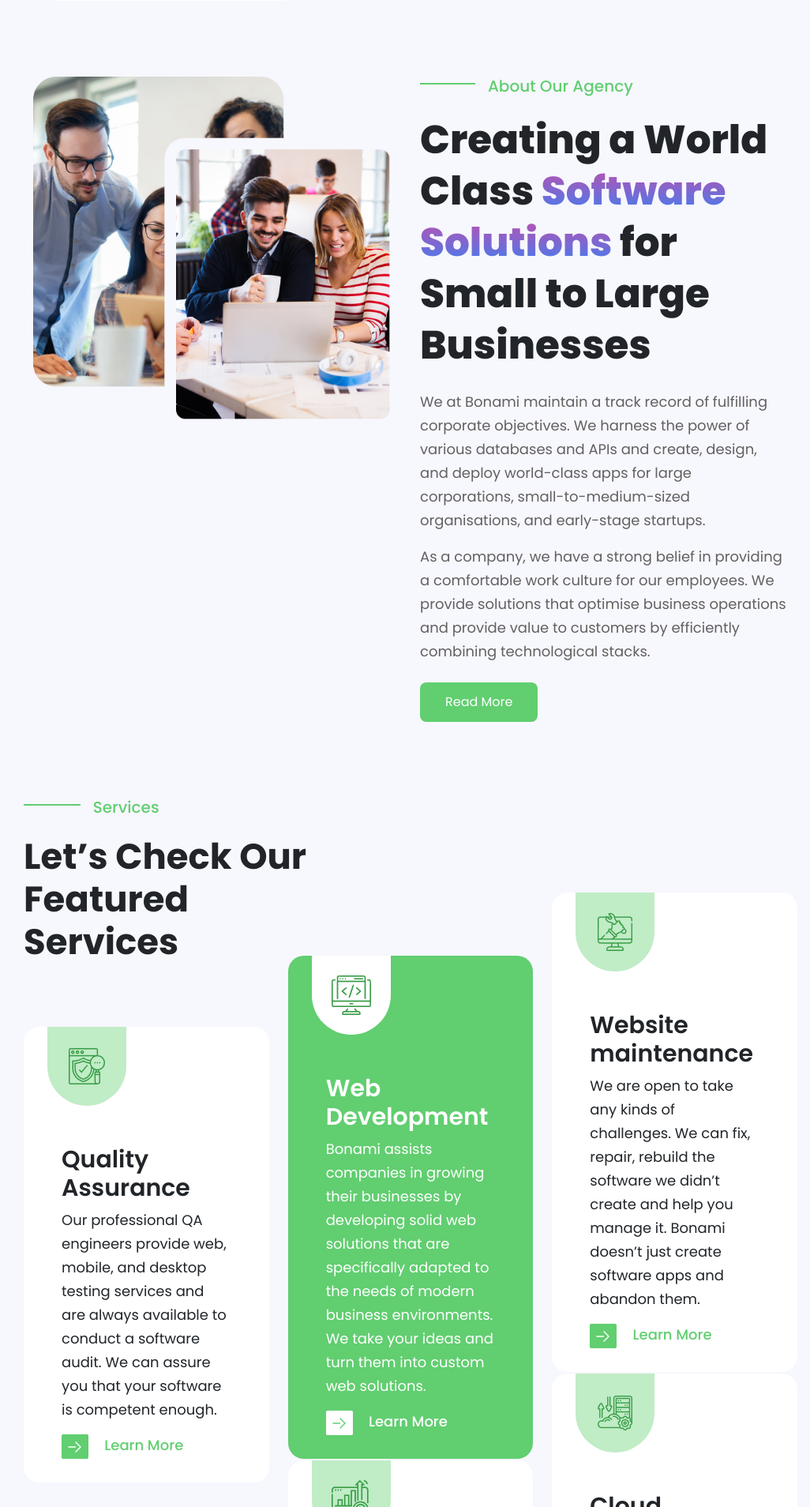
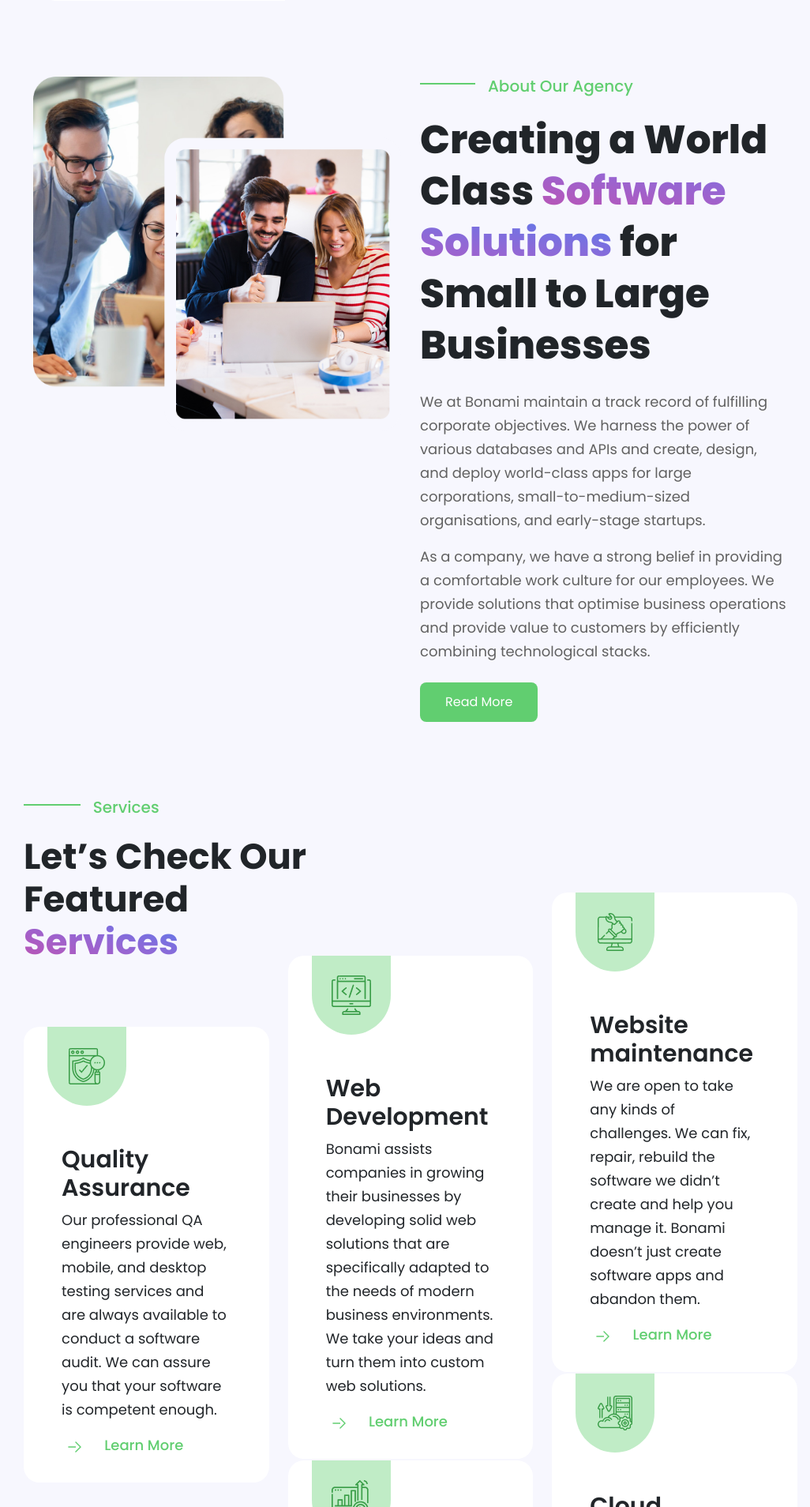
Before and after one commit to dheeraj1429/html-css-js-projects, a PHP site: page / in a window 1280 px wide. Shown: the part 1088-2996 px from the top of the page at 79% size, without its empty margins (120-1146 px from the left). Run offline with PHP 8.4, Linux system fonts and the light colour scheme; some libraries are stand-ins or nearby versions.

Commit message:
new section added

```diff
--- a/bn-new/index.html
+++ b/bn-new/index.html
@@ -8,6 +8,8 @@
 
         <!-- Bootstrap 5 CDN -->
         <link href="https://cdn.jsdelivr.net/npm/bootstrap@5.0.2/dist/css/bootstrap.min.css" rel="stylesheet" />
+
+        <link href="https://unpkg.com/aos@2.3.1/dist/aos.css" rel="stylesheet" />
 
         <!-- font awesome cnd -->
         <link
@@ -82,14 +84,14 @@
 
                         <div class="mt-4 d-flex smContent_div">
                             <div class="line_div mt-2"></div>
-                            <p class="mb-0 ms-3">
+                            <p class="mb-0 ms-3 ml12">
                                 Exploring the vast possibilities and creating positive human interactions to inspire
                                 meaningful business outcomes.
                             </p>
                         </div>
 
                         <button class="right_arrow_button mt-4">
-                            Let,s talk us <img src="./public/images/right_arrow.png" alt="right_arrow" />
+                            Let's talk <img src="./public/images/right_arrow.png" alt="right_arrow" />
                         </button>
                     </div>
                     <div class="col-12 col-12 col-md-6">
@@ -104,13 +106,14 @@
         <!-- main -->
         <main>
             <!-- cart section -->
-            <section class="cart_section side_padding">
+            <section class="cart_section side_padding" data-aos="fade-up">
                 <div class="container-fluid pb-5">
                     <div class="row gx-0">
                         <div class="col-12 col-sm-12 col-md-4">
                             <div class="cart_inner_div text-center cart_div_first">
                                 <img src="./public/images/hand.png" class="img-fluid" alt="hand" />
                                 <h3 class="mt-3">Great Experience</h3>
+
                                 <p>
                                     Lorem ipsum dolor sit amet, consectetur adipiscing elit, sed do eiusmod tempor
                                     incididunt ut labore et dolore
@@ -155,7 +158,7 @@
             <!-- cart section -->
 
             <!-- Creating a world -->
-            <div class="creating_a_world_class py-5">
+            <div class="creating_a_world_class py-5" data-aos="fade-up">
                 <div class="side_padding">
                     <div class="container-fluid">
                         <div class="row">
@@ -204,13 +207,13 @@
                             </div>
                             <h1 class="mt-3">
                                 Let’s Check Our Featured <br />
-                                Services
+                                <span> Services </span>
                             </h1>
                         </div>
 
                         <div class="col-12 py-4">
                             <div class="row">
-                                <div class="col-12 col-sm-12 col-md-4">
+                                <div class="col-12 col-sm-12 col-md-4" data-aos="fade-up">
                                     <div class="service_cart_div px-5">
                                         <div class="icons_div">
                                             <img src="./public/images/sign.png" alt="" />
@@ -223,14 +226,14 @@
                                         </p>
 
                                         <div>
-                                            <img src="./public/images/buton.png" class="img-fluid" alt="" />
+                                            <img src="./public/images/white_button.png" class="img-fluid" alt="" />
 
                                             <a href="#" class="ms-3">Learn More</a>
                                         </div>
                                     </div>
                                 </div>
-                                <div class="col-12 col-sm-12 col-md-4">
-                                    <div class="service_cart_div px-5 active_cart service_second_cart">
+                                <div class="col-12 col-sm-12 col-md-4" data-aos="fade-up">
+                                    <div class="service_cart_div px-5 service_second_cart">
                                         <div class="icons_div">
                                             <img src="./public/images/code.png" alt="" />
                                         </div>
@@ -248,7 +251,7 @@
                                         </div>
                                     </div>
                                 </div>
-                                <div class="col-12 col-sm-12 col-md-4">
+                                <div class="col-12 col-sm-12 col-md-4" data-aos="fade-up">
                                     <div class="service_cart_div px-5 service_second_thred">
                                         <div class="icons_div">
                                             <img src="./public/images/settng.png" alt="" />
@@ -261,13 +264,13 @@
                                         </p>
 
                                         <div>
-                                            <img src="./public/images/buton.png" class="img-fluid" alt="" />
+                                            <img src="./public/images/white_button.png" class="img-fluid" alt="" />
 
                                             <a href="#" class="ms-3">Learn More</a>
                                         </div>
                                     </div>
                                 </div>
-                                <div class="col-12 col-sm-12 col-md-4">
+                                <div class="col-12 col-sm-12 col-md-4" data-aos="fade-up">
                                     <div class="service_cart_div px-5">
                                         <div class="icons_div">
                                             <img src="./public/images/clound.png" alt="" />
@@ -280,13 +283,13 @@
                                         </p>
 
                                         <div>
-                                            <img src="./public/images/buton.png" class="img-fluid" alt="" />
+                                            <img src="./public/images/white_button.png" class="img-fluid" alt="" />
 
                                             <a href="#" class="ms-3">Learn More</a>
                                         </div>
                                     </div>
                                 </div>
-                                <div class="col-12 col-sm-12 col-md-4">
+                                <div class="col-12 col-sm-12 col-md-4" data-aos="fade-up">
                                     <div class="service_cart_div px-5 service_five_cart">
                                         <div class="icons_div">
                                             <img src="./public/images/lap.png" alt="" />
@@ -300,13 +303,13 @@
                                         </p>
 
                                         <div>
-                                            <img src="./public/images/buton.png" class="img-fluid" alt="" />
+                                            <img src="./public/images/white_button.png" class="img-fluid" alt="" />
 
                                             <a href="#" class="ms-3">Learn More</a>
                                         </div>
                                     </div>
                                 </div>
-                                <div class="col-12 col-sm-12 col-md-4">
+                                <div class="col-12 col-sm-12 col-md-4" data-aos="fade-up">
                                     <div class="service_cart_div px-5 service_second_thred">
                                         <div class="icons_div">
                                             <img src="./public/images/se.png" alt="" />
@@ -320,7 +323,7 @@
                                         </p>
 
                                         <div>
-                                            <img src="./public/images/buton.png" class="img-fluid" alt="" />
+                                            <img src="./public/images/white_button.png" class="img-fluid" alt="" />
 
                                             <a href="#" class="ms-3">Learn More</a>
                                         </div>
@@ -334,7 +337,7 @@
             <!-- Services -->
 
             <!-- A Successful Entrepreneurial Development Process -->
-            <section class="successful_entrepreenurial">
+            <section class="successful_entrepreenurial" data-aos="fade-up">
                 <div class="container-fluid side_padding">
                     <div class="row align-items-center">
                         <div class="col-12 col-sm-12 col-md-6">
@@ -400,7 +403,7 @@
                             </div>
                         </div>
                         <div class="col-12 col-sm-12 col-md-6">
-                            <img src="./public/images/users.png" class="img-fluid" alt="" />
+                            <img src="./public/images/npm.png" class="img-fluid" alt="" />
                         </div>
                     </div>
                 </div>
@@ -408,7 +411,7 @@
             <!-- A Successful Entrepreneurial Development Process -->
 
             <!-- The business partners -->
-            <section class="the_business_partners py-5">
+            <section class="the_business_partners py-5" data-aos="fade-up">
                 <div class="container-fluid side_padding">
                     <div class="row">
                         <div class="col-12 text-center mb-5">
@@ -465,7 +468,7 @@
             <!-- The business partners -->
 
             <!-- HOW DOES WE WORK -->
-            <section class="how_does_we py-5">
+            <section class="how_does_we" data-aos="fade-up">
                 <div class="container-fluid side_padding">
                     <div class="row align-items-center">
                         <div class="col-12 col-sm-12 col-md-6">
@@ -473,7 +476,7 @@
                         </div>
                         <div class="col-12 col-sm-12 col-md-6">
                             <h5>HOW DOES WE WORK</h5>
-                            <h1 class="mt-4">Delivering Intelligent Software Solutions for Companies.</h1>
+                            <h1 class="mt-4">Delivering Intelligent Software <span>Solutions</span> for Companies.</h1>
 
                             <div class="how_does_work_content">
                                 <p>
@@ -487,11 +490,11 @@
                         </div>
                     </div>
                 </div>
-            </section>
+            </section
             <!-- HOW DOES WE WORK -->
 
             <!-- Designed for developers -->
-            <section class="designed_for_developers">
+            <!-- <section class="designed_for_developers" data-aos="fade-up">
                 <div class="container-fluid side_padding">
                     <div class="row align-items-center">
                         <div class="col-12 col-sm-12 col-md-6">
@@ -527,7 +530,7 @@
                         </div>
                     </div>
                 </div>
-            </section>
+            </section> -->
             <!-- Designed for developers -->
 
             <!-- Contact for Consulting -->
@@ -614,12 +617,36 @@
         <footer>
             <div class="container-fluid side_padding">
                 <div class="row">
-                    <div class="col-12 col-sm-12 col-md-4 pe-5">
+                    <div class="col-12 col-sm-12 col-md-5 pe-5">
                         <img src="./public/images/logo.png" alt="" />
                         <p class="mt-4 mb-4">
-                            At vero eos et accusamus et iusto odio dignissimos ducimus qui blanditiis praesentium
-                            voluptatum deleniti atque corrupti quos dolores et quas molestias excepturi sint
+                            C-91/7, Wazirpur Industrial Area, Delhi, 110052
                         </p>
+
+
+                    </div>
+
+                    <div class="col-12 col-sm-12 col-md-5 ps-5">
+                        <h3>Contacts</h3>
+                        <ul class="mt-4">
+                            <li>
+                                <div class="d-flex">
+                                    <i class="fas fa-phone-alt mt-2 me-3"></i>
+                                    <p class="mb-0">+(91) 8271233269</p>
+                                </div>
+                            </li>
+                            <li>
+                                <div class="d-flex">
+                                    <i class="fas fa-envelope mt-2 me-3"></i>
+                                    <p class="mb-0">contact@bonamisoftware.com
+                                    </p>
+                                </div>
+                            </li>
+                        </ul>
+                    </div>
+
+                    <div class="col-12 col-sm-12 col-md-2 ps-5">
+                        <h3>We are Social</h3>
 
                         <div class="d-flex">
                             <div class="footer_icons_div">
@@ -630,85 +657,52 @@
                             </div>
                         </div>
                     </div>
-                    <div class="col-12 col-sm-12 col-md-3 ps-5">
-                        <h3>Quick Link</h3>
 
-                        <ul class="mt-4">
-                            <li>
-                                <a href="">Service</a>
-                            </li>
-                            <li>
-                                <a href="">Portfolio</a>
-                            </li>
-                            <li>
-                                <a href="">Contact Us</a>
-                            </li>
-                            <li>
-                                <a href="">Blog</a>
-                            </li>
-                            <li>
-                                <a href="">page</a>
-                            </li>
-                        </ul>
-                    </div>
-                    <div class="col-12 col-sm-12 col-md-2">
-                        <h3>Services</h3>
-
-                        <ul class="mt-4">
-                            <li>
-                                <a href="">Service</a>
-                            </li>
-                            <li>
-                                <a href="">Portfolio</a>
-                            </li>
-                            <li>
-                                <a href="">Contact Us</a>
-                            </li>
-                            <li>
-                                <a href="">Blog</a>
-                            </li>
-                            <li>
-                                <a href="">page</a>
-                            </li>
-                        </ul>
-                    </div>
-                    <div class="col-12 col-sm-12 col-md-2 ps-5">
-                        <h3>Contacts</h3>
-
-                        <ul class="mt-4">
-                            <li>
-                                <div class="d-flex">
-                                    <i class="fas fa-map-marker-alt mt-2 me-3"></i>
-                                    <p class="mb-0">1791 Yorkshire Circle Kitty Hawk, NC 27949</p>
-                                </div>
-                            </li>
-                            <li>
-                                <div class="d-flex">
-                                    <i class="fas fa-clock mt-2 me-3"></i>
-                                    <p class="mb-0">Mon-Sat 9:00 - 7:00</p>
-                                </div>
-                            </li>
-                            <li>
-                                <div class="d-flex">
-                                    <i class="fas fa-phone-alt mt-2 me-3"></i>
-                                    <p class="mb-0">+012-345-6789</p>
-                                </div>
-                            </li>
-                            <li>
-                                <div class="d-flex">
-                                    <i class="fas fa-envelope mt-2 me-3"></i>
-                                    <p class="mb-0">Contact@bonamisoftware.com</p>
-                                </div>
-                            </li>
-                        </ul>
+                </div>
+                <div class="row mt-4">
+                    <div class="col-12">
+                        <hr />
+                        <div class="d-flex align-items-center footer_second_content_div">
+                            <p>© 2022 Bonami Software Pvt. Ltd.</p>
+                            <p>Privacy Policy / Terms and Conditions</p>
+                        </div>
                     </div>
                 </div>
             </div>
         </footer>
         <!-- footer -->
 
+        <script src="https://cdnjs.cloudflare.com/ajax/libs/animejs/2.0.2/anime.min.js"></script>
+        <script src="https://unpkg.com/aos@2.3.1/dist/aos.js"></script>
         <script src="https://cdn.jsdelivr.net/npm/bootstrap@5.0.2/dist/js/bootstrap.bundle.min.js"></script>
         <script src="https://cdn.jsdelivr.net/npm/@popperjs/core@2.9.2/dist/umd/popper.min.js"></script>
         <script src="https://cdn.jsdelivr.net/npm/bootstrap@5.0.2/dist/js/bootstrap.min.js"></script>
+
+        <script>
+            AOS.init();
+            // Wrap every letter in a span
+            var textWrapper = document.querySelector(".ml12");
+            textWrapper.innerHTML = textWrapper.textContent.replace(/\S/g, "<span class='letter'>$&</span>");
+
+            anime
+                .timeline({ loop: true })
+                .add({
+                    targets: ".ml12 .letter",
+                    translateX: [40, 0],
+                    translateZ: 0,
+                    opacity: [0, 1],
+                    easing: "easeOutExpo",
+                    duration: 1200,
+                    delay: (el, i) => 500 + 30 * i,
+                })
+                .add({
+                    targets: ".ml12 .letter",
+                    translateX: [0, -30],
+                    opacity: [1, 0],
+                    easing: "easeInExpo",
+                    duration: 1100,
+                    delay: (el, i) => 100 + 30 * i,
+                });
+        </script>
     </body>
 </html>
--- a/bn-new/public/stylesheet/footer.style.css
+++ b/bn-new/public/stylesheet/footer.style.css
@@ -1,12 +1,30 @@
 footer {
-    padding: 100px 0;
-    background-color: var(--darkBlueCl);
+    /* padding: 100px 0; */
+    padding-top: 350px;
+    background-image: url(../images/footer-bg-image.png);
+    background-position: center;
+    background-size: cover;
+    padding-bottom: 40px;
+    margin-top: -300px;
 }
 
 footer p {
     color: var(--footerCl);
     font-weight: 400;
     font-size: 18px;
+}
+
+footer hr {
+    color: var(--mainColorCl);
+}
+
+.footer_second_content_div {
+    justify-content: space-between;
+}
+
+.footer_second_content_div p {
+    color: var(--mainColorCl);
+    font-size: 16px;
 }
 
 .footer_icons_div {
--- a/bn-new/public/stylesheet/home.style.css
+++ b/bn-new/public/stylesheet/home.style.css
@@ -66,7 +77,7 @@
     line-height: 65px;
 }
 .creating_a_world_class h1 span {
-    background: -webkit-linear-gradient(#c74da9, #3482f6);
+    background-image: linear-gradient(to right top, #be50ae, #ad5bc1, #9666d3, #7671e1, #467bec);
     -webkit-background-clip: text;
     -webkit-text-fill-color: transparent;
 }
@@ -86,6 +97,11 @@
     font-weight: 700;
     font-size: 45px;
 }
+.service_section span {
+    background-image: linear-gradient(to right top, #be50ae, #ad5bc1, #9666d3, #7671e1, #467bec);
+    -webkit-background-clip: text;
+    -webkit-text-fill-color: transparent;
+}
 .service_cart_div {
     background-color: var(--mainColorCl);
     padding-top: 150px;
--- a/bn-new/public/stylesheet/navbar.style.css
+++ b/bn-new/public/stylesheet/navbar.style.css
@@ -6,6 +6,10 @@
     margin-right: 2.5rem;
 }
 
+.nav-link:hover {
+    color: var(--lightGreenCl) !important;
+}
+
 .activeNavbar_item {
     color: var(--lightGreenCl) !important;
 }
```
Also changed, not shown: other parts of bn-new/public/stylesheet/home.style.css (+44 -2 lines), bn-new/public/images/footer-bg-image.png (added), bn-new/public/images/npm2.png (added), bn-new/public/images/sec-bg.png (added), 1 other file.
